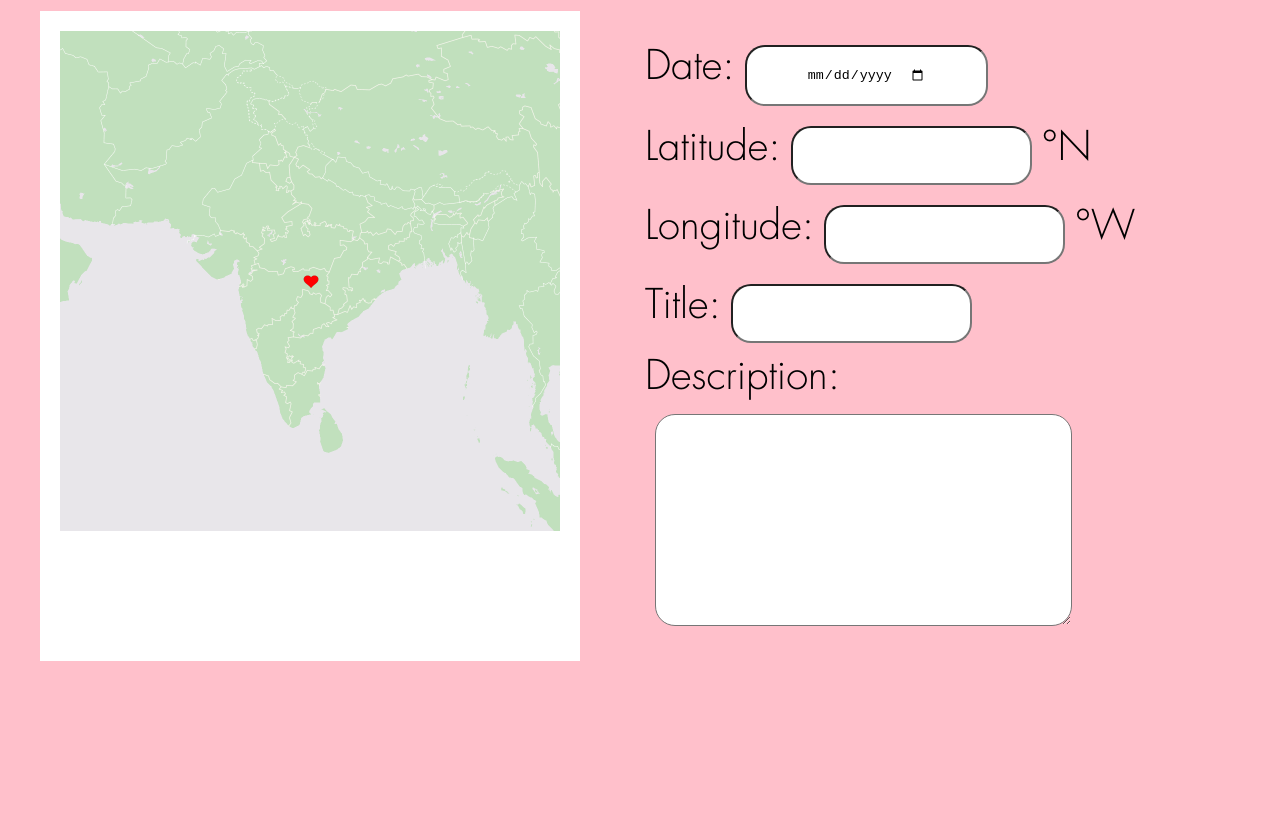
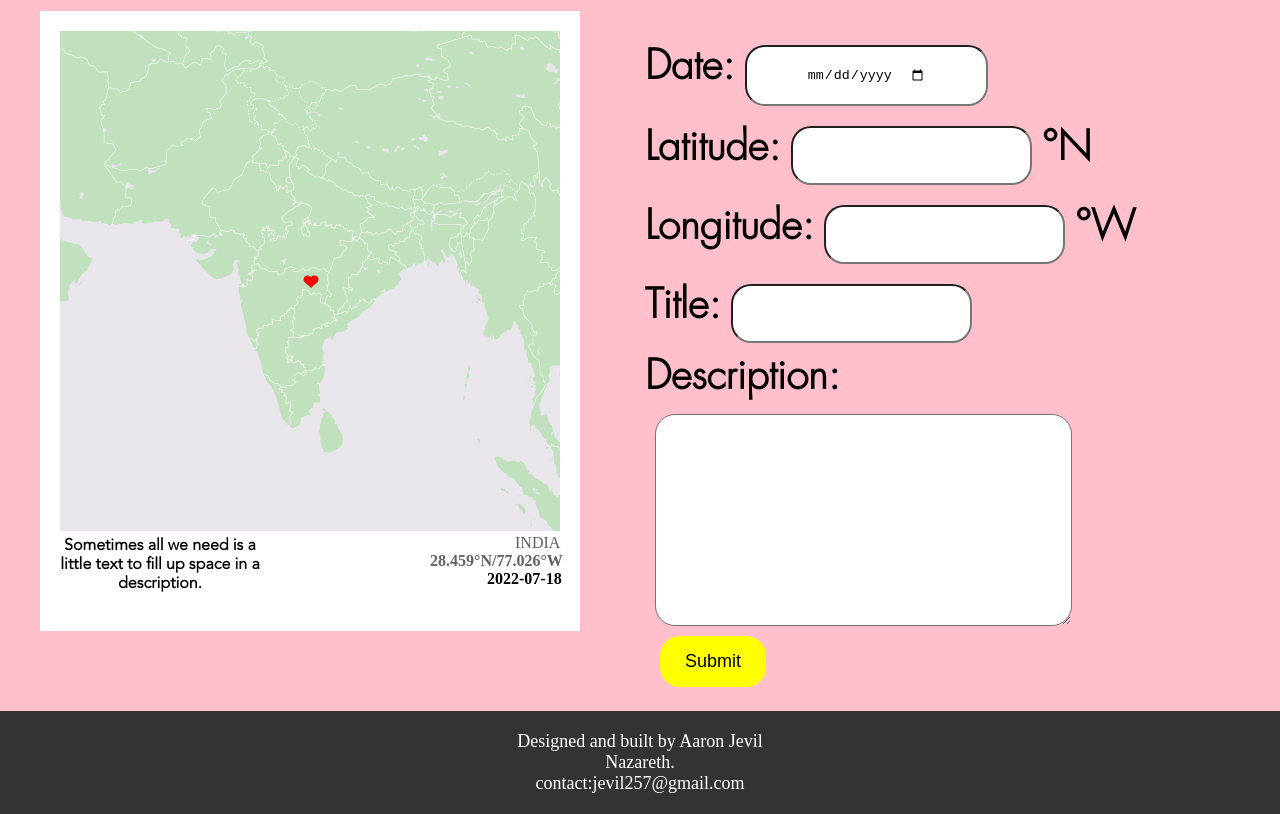
Before and after one commit to jevil25/pine-and-lime, a website: page index.html in a window 1280 px wide. Shown: the part 164-978 px from the top of the page. Before the commit the page ends 825 px from the top, so only its background shows below. Drawn offline with nearby package versions, Linux system fonts and the light colour scheme.

Commit message:
completed internship selection assignment

```diff
--- a/css/style.css
+++ b/css/style.css
@@ -64,6 +64,7 @@ body{
     margin-top: 0px;
     text-align: center;
     font-family:'AvenirLight';
+    font-weight: 1800;
 }
 
 .picsize{
@@ -77,7 +78,7 @@ body{
     height: 500px;
     margin-left: 40px;
     margin-top: 30px;
-    border-bottom-width: 130px;
+    border-bottom-width: 100px;
 }
 
 .fields{
@@ -86,6 +87,7 @@ body{
     bottom:500px;
     font-size: 40px;
     font-family: 'FuturaLight';
+    font-weight: bold;
 }
 
 .inputs{
@@ -102,3 +104,77 @@ body{
 .description{
     padding: 90px 120px;
 }
+
+.frametextleft{
+    position: relative;
+    bottom: 670px;
+    right:150px;
+    font-family: 'AvenirLight';
+    font-weight: bold;
+    text-align: center;
+}
+
+.frametextright{
+    position: relative;
+    bottom: 730px;
+    left: 455px;
+    font-weight: lighter;
+    color: #000000a1;
+}
+
+.framedate{
+    position: relative;
+    right:28px;
+    color:#000000;
+    font-weight: bold;
+    top:0px;
+}
+
+footer{
+    text-align: center;
+    background-color: #333333;
+    padding: 20px 500px;
+    margin-top: 80px;
+    color:white;
+    font-size: large;
+}
+
+.button{
+    background-color:yellow;
+    padding: 15px 25px;
+    position: relative;
+    bottom:20px;
+    left:15px;
+    border: transparent;
+    border-radius: 20px;
+    font-style: 'AvenirLight';
+    font-size: large;
+}
+
+.button1{
+    top:10px;
+}
+
+.button:hover{
+    color:red;
+    background-color: white;
+}
+
+.field1{
+    position: relative;
+    left:640px;
+    bottom:500px;
+    font-size: 35px;
+    font-family: 'AvenirLight';
+    font-weight: lighter;
+
+}
+
+.latitude{
+    position: relative;
+    left:auto;
+    right:85px;
+    color:#0000009d;
+    font-weight: bold;
+    top:0px;
+}
--- a/index.html
+++ b/index.html
@@ -5,10 +5,12 @@
     <meta http-equiv="X-UA-Compatible" content="IE=edge">
     <meta name="viewport" content="width=device-width, initial-scale=1.0">
     <script src="https://kit.fontawesome.com/99352e98c2.js" crossorigin="anonymous"></script>
+    <script src="https://code.jquery.com/jquery-3.6.1.js" integrity="sha256-3zlB5s2uwoUzrXK3BT7AX3FyvojsraNFxCc2vC/7pNI=" crossorigin="anonymous"></script>
     <link rel="stylesheet" href="css/style.css">
+    <script src="js/mustache.js"></script>
     <title>Pine and Lime</title>
 </head>
-<body>
+<body onload="start()">
     <div>
         <header id="nav">
             <ul>
@@ -28,13 +30,48 @@
         <div class="frame">
             <img src="/images/test-image.png" class="picsize">
             <div class="fields">
-                Date:<input type="date" class="inputs date"><br>
-                Latitude:<input type="number" class="inputs">°N<br>
-                Longitude:<input type="number" class="inputs">°W<br>
-                Title:<input type="text" class="inputs"><br>
-                Description:<textarea vaule=" " class="inputs description"></textarea><br>
+                Date:<input type="date" id="data1" class="inputs date"><br>
+                Latitude:<input type="number" id="data2" class="inputs" >°N<br>
+                Longitude:<input type="number" id="data3" class="inputs">°W<br>
+                Title:<input type="text" id="data4" class="inputs"><br>
+                Description:<textarea id="data5" class="inputs description"></textarea><br>
+                <input type="submit" class="button" onclick="sendData()">
+            </div>
+            <div class="frametextleft">
+                Sometimes all we need is a<br>little text to fill up space in a<br>description.
+            </div>
+            <div class="frametextright">
+                INDIA
+                <div class="latitude">
+
+                </div>
+                <div class="framedate">
+
+                </div>
             </div>
         </div>
+        <div class="result field1">
+
+        </div>
+        <footer>
+            Designed and built by Aaron Jevil Nazareth.<br>
+            contact:jevil257@gmail.com
+        </footer>
     </div>
+    <script id="template" type="x-tmpl-mustache">
+        Date: {{date}}<br>
+        Latitude: {{latitude}}<br>
+        Longitude: {{longitude}}<br>
+        Title: {{title}}<br>
+        Description: {{description}}<br>
+        <button class="button button1" onclick="resetData()">Reset</button
+    </script>
+    <script id="coordinate" type="x-tmpl-mustache">
+        {{latitude}}°N/{{longitude}}°W
+    </script>
+    <script id="newdate" type="x-tmpl-mustache">
+        {{date}}
+    </script>
 </body>
+<script src="https://unpkg.com/mustache@latest"></script>
 </html>
--- /dev/null
+++ b/js/mustache.js
@@ -0,0 +1,33 @@
+function start(){
+    var newdate = $('#newdate').html();
+    var coordinate = $('#coordinate').html();
+    let render2=Mustache.render(coordinate, {latitude:"28.459",longitude:"77.026"});
+    let render3=Mustache.render(newdate, {date:"2022-07-18"});
+    $('.latitude').html(render2);
+    $('.framedate').html(render3);
+}
+
+function sendData(){
+    $('.fields').css("visibility","hidden")
+    $('.result').css("visibility","visible")
+    var date=$('#data1').val();
+    var latitude=$('#data2').val();
+    var longitude=$('#data3').val();
+    var title=$('#data4').val();
+    var description=$('#data5').val();
+
+    var template = $('#template').html();
+    var coordinate = $('#coordinate').html();
+    var newdate = $('#newdate').html();
+    let render1=Mustache.render(template, {date:date,latitude:latitude,longitude:longitude,title:title,description:description});
+    let render2=Mustache.render(coordinate, {latitude:latitude,longitude:longitude});
+    let render3=Mustache.render(newdate, {date:date});
+    $(".result").html(render1);
+    $('.latitude').html(render2);
+    $('.framedate').html(render3);
+}
+
+function resetData(){
+    $('.fields').css("visibility","visible")
+    $('.result').css("visibility","hidden")
+}
--- /dev/null
+++ b/package.json
@@ -0,0 +1,6 @@
+{
+  "dependencies": {
+    "jquery": "^3.6.1",
+    "mustache": "^4.2.0"
+  }
+}
```
Also changed, not shown: 1 other file.
